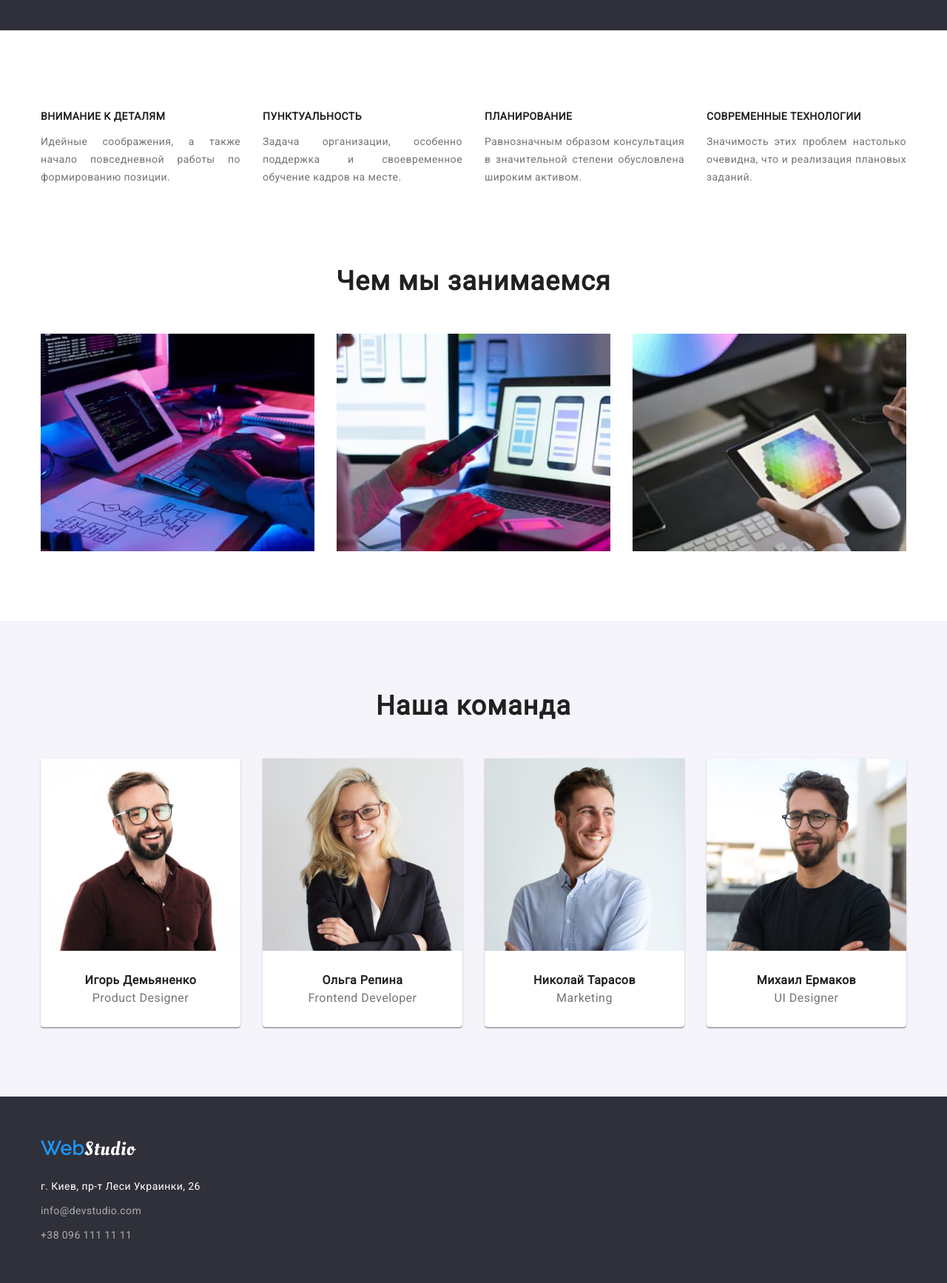
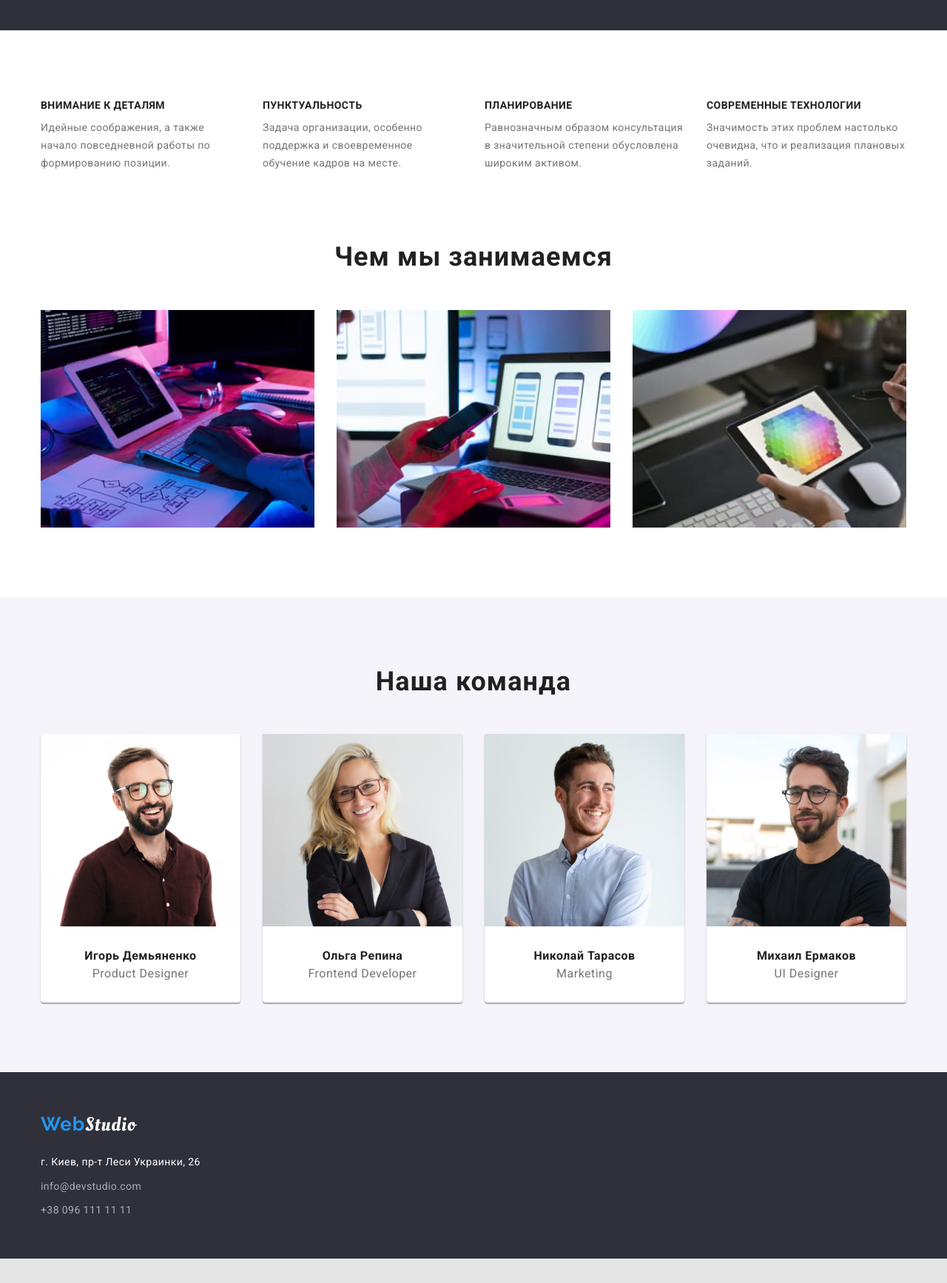
Before and after one commit to BogdanZarichnyy/goit-markup-hw-03, a website: page index.html in a window 1280 px wide. Shown: the part 640-2374 px from the top of the page at 74% size. After the commit the page ends 2341 px from the top, so only its background shows below. Drawn offline with nearby package versions, Linux system fonts and the light colour scheme.

Commit message:
Калібровка шрифтів та класів
Інтерлін'яж заданий множником та видалені дубляжі властивостей, а також перейменовані всі класи згідно ТЗ

```diff
--- a/index.html
+++ b/index.html
@@ -8,8 +8,9 @@
         <!--Импорт шрифтов в HTML5-->
         <link rel="preconnect" href="https://fonts.googleapis.com">
         <link rel="preconnect" href="https://fonts.gstatic.com" crossorigin>
-        <link href="https://fonts.googleapis.com/css2?family=Oleo+Script&family=Raleway&family=Roboto&display=swap" rel="stylesheet">
-        <!--Импорт изображения на шапку сайта-->
+        <link href="https://fonts.googleapis.com/css2?family=Oleo+Script&family=Raleway:wght@700&family=Roboto:wght@400;500;700;900&display=swap"
+            rel="stylesheet">
+        <!--Импорт изображения на вкладку сайта-->
         <link rel="icon" href="images/goit.jpg" type="image/jpg">
         <!--Подключения стилей-->
         <link rel="stylesheet" href="node_modules/modern-normalize/modern-normalize.css">
--- a/styles/style.css
+++ b/styles/style.css
@@ -29,23 +29,25 @@
     --box-shadow-3: rgba(0, 0, 0, 0.2);
 }
 
-html, body {
-    box-sizing: border-box;
-    -webkit-box-sizing: border-box;
-    -moz-box-sizing: border-box;
-}
-
+/*Почему то modern-normalize.css*/
+/*не всем тегам обнулил margin*/
+/*а именно заголовкам и параграфам*/
 *,
 *::before,
 *::after {
-    box-sizing: inherit;
-    -webkit-box-sizing: inherit;
-    -moz-box-sizing: inherit;
+    margin: 0;
+}
+
+body {
+    font-family: 'Roboto', sans-serif;
+    font-weight: 500;
+    font-size: 14px;
+    line-height: 1.14;
+    letter-spacing: 0.02em;
 }
 
 a {
     text-decoration: none;
-    /*cursor: pointer;*/
 }
 
 ul {
@@ -54,9 +56,6 @@ ul {
 }
 
 .body-general {
-    margin: 0;
-    font-family: 'Roboto', sans-serif;
-    font-size: 0;
     background: var(--page-fon);
     color: var(--primary-text-color);
 }
@@ -67,7 +66,6 @@ ul {
 }
 
 .container-content {
-    /*max-width: 1170px;*/
     max-width: 1200px;
     margin: 0 auto;
 }
@@ -95,10 +93,9 @@ ul {
 .header-logo {
     display: inline-block;
     font-family: 'Oleo Script', sans-serif;
-    font-style: normal;
     font-weight: 400;
     font-size: 26px;
-    line-height: 36px;
+    line-height: 1.4;
     letter-spacing: 0.03em;
     color: var(--primary-text-color);
     transition: all 0.5s;
@@ -107,7 +104,7 @@ ul {
 .header-logo-prefix {
     font-family: 'Raleway', sans-serif;
     font-weight: 700;
-    line-height: 31px;
+    line-height: 1.2;
     color: var(--general-color);
 }
 
@@ -128,15 +125,12 @@ ul {
 }
 
 .navigation-item {
-    font-style: normal;
-    font-weight: 500;
-    font-size: 14px;
-    line-height: 16px;
-    letter-spacing: 0.02em;
+    display: flex;
+    justify-content: center;
+    align-items: center;
 }
 
 .navigation-link {
-    font-weight: bold;
     color: var(--primary-text-color);
 }
 
@@ -147,12 +141,10 @@ ul {
 .navigation-link:focus {
     outline: none;
     color: var(--focus-color);
-    cursor: pointer;
 }
 
 .navigation-link:hover {
     color: var(--general-color);
-    cursor: pointer;
 }
 
 .header-contacts {
@@ -163,12 +155,7 @@ ul {
 
 .email-link,
 .telephone-link {
-    font-style: normal;
-    font-weight: 500;
-    font-size: 14px;
-    line-height: 16px;
-    letter-spacing: 0.02em;
-    color: #757575;
+    color: var(--secondary-text-color);
 }
 
 .email-link:focus,
@@ -179,7 +166,6 @@ ul {
 
 .email-link:hover,
 .telephone-link:hover {
-    font-weight: bold;
     color: var(--general-color);
 }
 
@@ -201,37 +187,33 @@ ul {
 .order-title {
     margin: 0;
     max-width: 696px;
-    font-style: normal;
     font-weight: 900;
     font-size: 44px;
-    line-height: 60px;
+    line-height: 1.36;
+    letter-spacing: 0.06em;
     text-align: center;
-    letter-spacing: 0.06em;
     text-transform: uppercase;
     color: var(--content-color);
 }
 
 .order-button {
-    width: 200px;
-    height: 50px;
-    /*background: #2196F3;*/
+    padding: 10px 32px;
     background:
-        linear-gradient(
-            var(--general-color),
-            var(--gradient-color-1));
+    linear-gradient(
+        var(--general-color),
+        var(--gradient-color-1)
+        );
     box-shadow:
-            0 4px 4px var(--main-shadow-button);
+        0 4px 4px var(--main-shadow-button);
     border: 0;
     border-radius: 4px;
     font-family: inherit;
-    font-style: normal;
     font-weight: 700;
     font-size: 16px;
-    line-height: 30px;
+    line-height: 1.88;
     align-items: center;
     text-align: center;
-    /*letter-spacing: 0.06em;*/
-    letter-spacing: 0.12em;
+    letter-spacing: 0.06em;
     color: var(--content-color);
     cursor: pointer;
 }
@@ -297,30 +279,27 @@ ul {
     flex-wrap: wrap;
     gap: 30px;
     justify-content: center;
-    /*margin: 0;*/
 }
 
 .about-item {
     max-width: 270px;
+    display: flex;
+    flex-direction: column;
+    row-gap: 10px;
 }
 
 .about-item-title {
-    font-style: normal;
-    font-weight: 700;
-    font-size: 14px;
-    line-height: 16px;
+    font-size: inherit;
+    line-height: inherit;
     letter-spacing: 0.03em;
     text-transform: uppercase;
 }
 
 .about-item-text {
-    font-style: normal;
     font-weight: 400;
-    font-size: 14px;
-    line-height: 24px;
+    line-height: 1.71;
     letter-spacing: 0.03em;
     color: var(--secondary-text-color);
-    text-align: justify;
 }
 
 /*Чем мы занимаемся*/
@@ -333,11 +312,9 @@ ul {
 
 .job-title {
     margin: 0;
-    font-style: normal;
-    font-weight: 700;
+    text-align: center;
     font-size: 36px;
-    line-height: 42px;
-    text-align: center;
+    line-height: 1.16;
     letter-spacing: 0.03em;
 }
 
@@ -362,22 +339,22 @@ ul {
 }
 
 .team-box {
+    display: flex;
+    flex-direction: column;
+    align-items: center;
+    row-gap: 50px;
     padding: 0 15px;
 }
 
 .team-title {
-    font-style: normal;
-    font-weight: 700;
+    text-align: center;
     font-size: 36px;
-    line-height: 42px;
-    text-align: center;
+    line-height: 1.16;
     letter-spacing: 0.03em;
-    margin: 0 auto 50px;
 }
 
 .team-item {
     max-width: 270px;
-    /*height: 368px;*/
     background-color: var(--content-color);
     box-shadow:
         0 1px 3px var(--box-shadow-1),
@@ -394,22 +371,19 @@ ul {
 
 .team-item-name {
     margin: 30px auto 5px;
-    font-style: normal;
-    /*font-weight: 500;*/
+    text-align: center;
     font-size: 16px;
-    line-height: 19px;
-    text-align: center;
+    line-height: 1.19;
     letter-spacing: 0.03em;
     color: var(--primary-text-color);
 }
 
 .team-item-title {
     margin: 5px auto 30px;
-    font-style: normal;
+    text-align: center;
     font-weight: 400;
     font-size: 16px;
-    line-height: 19px;
-    text-align: center;
+    line-height: 1.19;
     letter-spacing: 0.03em;
     color: var(--secondary-text-color);
 }
@@ -444,11 +418,9 @@ ul {
     border: 0;
     border-radius: 4px;
     font-family: inherit;
-    font-style: normal;
-    /*font-weight: 500;*/
-    font-weight: 700;
+    font-weight: inherit;
     font-size: 16px;
-    line-height: 26px;
+    line-height: 1.62;
     text-align: center;
     letter-spacing: 0.03em;
     color: var(--primary-text-color);
@@ -491,14 +463,7 @@ ul {
 .poster-item {
     max-width: 370px;
     background-color: var(--content-color);
-    /*border: 1px solid #EEEEEE;*/
     border-bottom: 1px solid var(--border-content-color);
-    cursor: pointer;
-    transition: all 0.5s;
-}
-
-.poster-item:hover {
-    transform: scale(1.1);
 }
 
 .poster-item-text {
@@ -509,20 +474,16 @@ ul {
 
 .poster-item-name {
     margin: 0 0 4px;
-    font-style: normal;
-    font-weight: 700;
     font-size: 18px;
-    line-height: 36px;
+    line-height: 2;
     letter-spacing: 0.06em;
     color: var(--primary-text-color);
 }
 
 .poster-item-category {
-    margin: 0;
-    font-style: normal;
     font-weight: 400;
     font-size: 16px;
-    line-height: 30px;
+    line-height: 1.87;
     letter-spacing: 0.03em;
     color: var(--secondary-text-color);
 }
@@ -561,54 +522,38 @@ ul {
 .footer-contact-list {
     display: flex;
     flex-direction: column;
-    justify-content: center;
+    row-gap: 9px;
 }
 
 .footer-contact-item {
     display: flex;
-    /*align-items: flex-start;*/
-    justify-content: flex-start;
+    align-items: center;
 }
 
-.footer-contact-item +
-.footer-contact-item {
-    margin-top: 9px;
-}
-
-.footer-address-link {
+.footer-address-link,
+.footer-email,
+.footer-telephone {
     font-style: normal;
     font-weight: 400;
-    font-size: 14px;
-    line-height: 24px;
+    line-height: 1.71;
     letter-spacing: 0.03em;
     color: var(--content-color);
 }
 
-.footer-address-link:focus {
+.email-link.footer-email,
+.telephone-link.footer-telephone {
+    color: var(--footer-text-color);
+}
+
+.footer-address-link:focus,
+.email-link.footer-email:focus,
+.telephone-link.footer-telephone:focus {
     outline: none;
     color: var(--focus-color);
 }
 
-.footer-address-link:hover {
+.footer-address-link:hover,
+.email-link.footer-email:hover,
+.telephone-link.footer-telephone:hover {
     color: var(--general-color);
 }
-
-.email-link.footer-email,
-.telephone-link.footer-telephone {
-    font-weight: 400;
-    line-height: 24px;
-    letter-spacing: 0.03em;
-    color: var(--footer-text-color);
-}
-
-.email-link.footer-email:focus,
-.telephone-link.footer-telephone:focus {
-    font-weight: bold;
-    color: var(--focus-color);
-}
-
-.email-link.footer-email:hover,
-.telephone-link.footer-telephone:hover {
-    font-weight: bold;
-    color: var(--general-color);
-}
```
Also changed, not shown: portfolio.html (+3 -2 lines).
